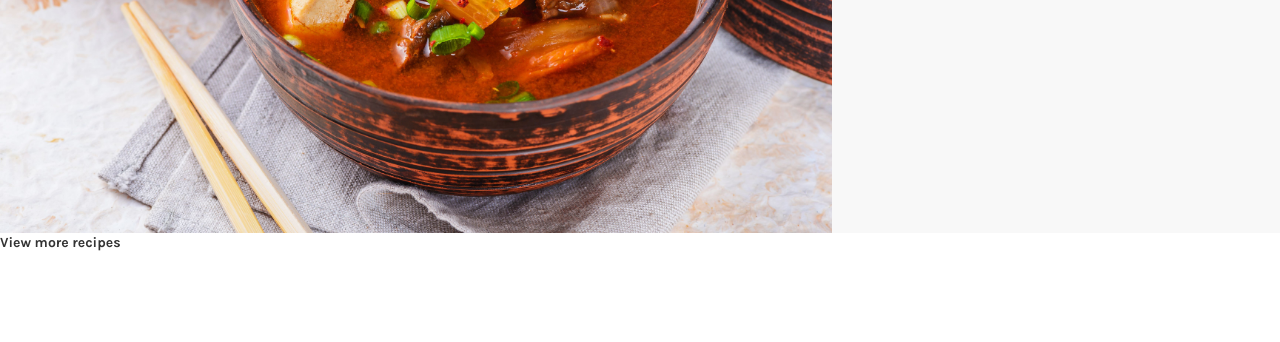
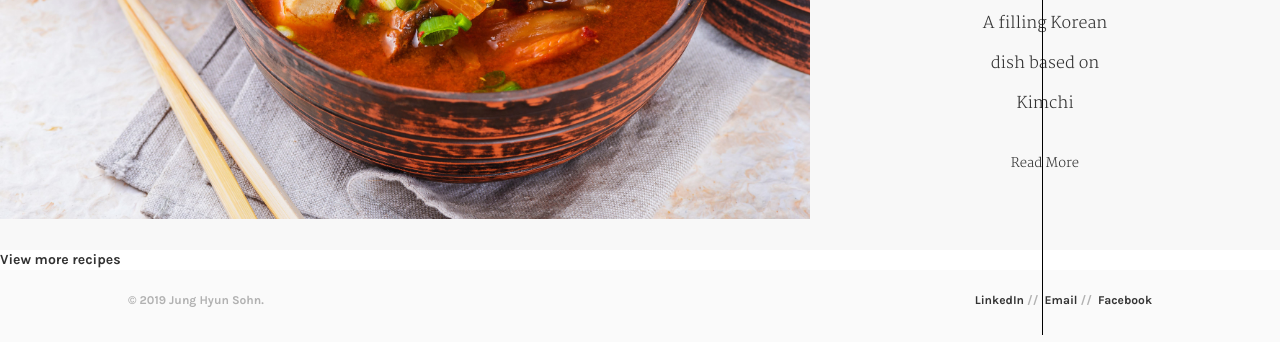
Before and after one commit to DanSohn/DanSohn.github.io, a website: page seng513/index.html in a window 1280 px wide. Shown: the part 652-994 px from the top of the page. Before the commit the page ends 905 px from the top, so only its background shows below. Drawn offline with nearby package versions, Linux system fonts and the light colour scheme.

Commit message:
Added footer

```diff
--- a/seng513/css/style.css
+++ b/seng513/css/style.css
@@ -13,6 +13,19 @@ img {
     vertical-align: middle;
     display: block;
 }
+
+
+a {
+    text-decoration: none;
+    color: #333;
+}
+
+a:link, a:visited, a:hover, a:active{
+    text-decoration:none;
+    color: #333;
+}
+
+
 /* The navigation bar */
 .navbar {
     overflow: hidden;
@@ -92,6 +105,7 @@ img {
 }
 
 #featured-recipe {
+    position: relative;
     background-color: #f8f8f8;
     display: table;
     margin-top: -30px;
@@ -108,6 +122,7 @@ img {
 
 .featured-info {
     font-family: 'Martel', serif;
+    position: relative;
     font-weight: normal;
     display: table-cell;
     width: 35%;
@@ -116,11 +131,54 @@ img {
 }
 
 .featured-inner {
-    padding: 14% 2.5em 2.8em;
+    padding: 14% 7em 2.8em;
+    text-align: center;
 }
 
 
 .featured-title {
     font-weight: normal;
-    text-align: center;
 }
+
+.featured-text {
+    font-size: medium;
+}
+
+
+.featured-link {
+    font-size: small;
+    color: black;
+    text-decoration: underline;
+}
+
+.featured-link:hover {
+    text-decoration: none;
+}
+
+.vl {
+    border-left: 1px solid black;
+    position: absolute;
+    height: 400px;
+    left: 50%;
+    margin-left: -3px;
+    top: 45%;
+}
+
+
+
+
+
+.right {
+    float: right;
+}
+
+
+#footer{
+    background: #fafafa;
+    text-align: left;
+    color: #b1b1b1;
+    padding-top: 20px;
+    padding-bottom: 32px;
+    font-size: 12px;
+    line-height: 20px;
+}
--- a/seng513/index.html
+++ b/seng513/index.html
@@ -42,6 +42,9 @@
         <div class="featured-inner">
             <h2 class="featured-title">A spicy dish to cleanse the soul</h2>
             <p class="featured-text">A filling Korean dish based on Kimchi</p>
+            <a class="featured-link" href="recipes/kimchi.html">Read More</a>
+
+            <div class="vl"></div>
         </div>
     </div>
 
@@ -54,5 +57,18 @@
 </div>
 
 
+<!-- Footer -->
+<div id="footer">
+    <div class="inner">
+        © 2019 Jung Hyun Sohn.
+        <span class="right">
+            <a target="_blank" href="https://www.linkedin.com/in/jung-hyun-sohn-b31392148/">LinkedIn</a>&nbsp;//&nbsp;
+            <a target="_blank" href="mailto:junghyun.sohn@ucalgary.ca">Email</a>&nbsp;//&nbsp;
+            <a target="_blank" href="https://www.facebook.com/daniel.sohn.37">Facebook</a>
+        </span>
+    </div>
+</div>
+
+
 </body>
 </html>
```
Also changed, not shown: seng513/recipes/kimchi.html (added, +10 -0 lines).
